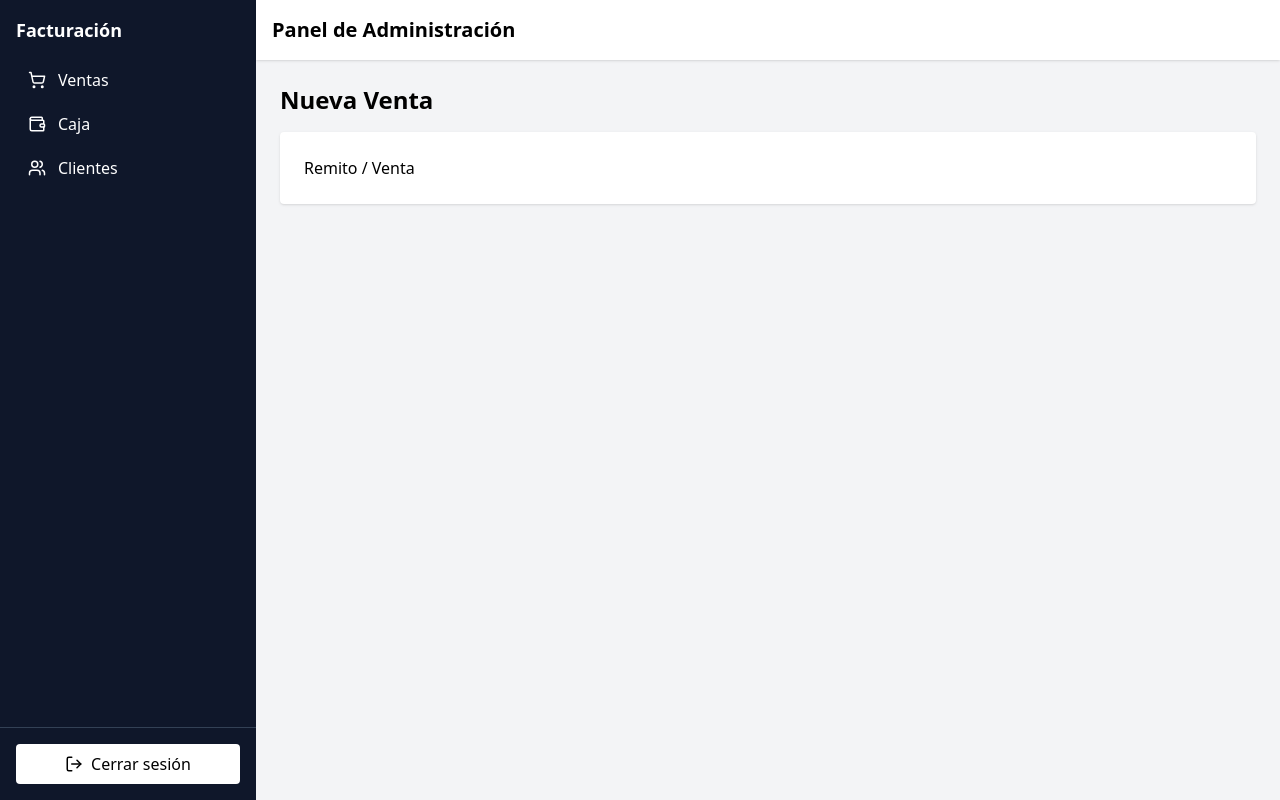
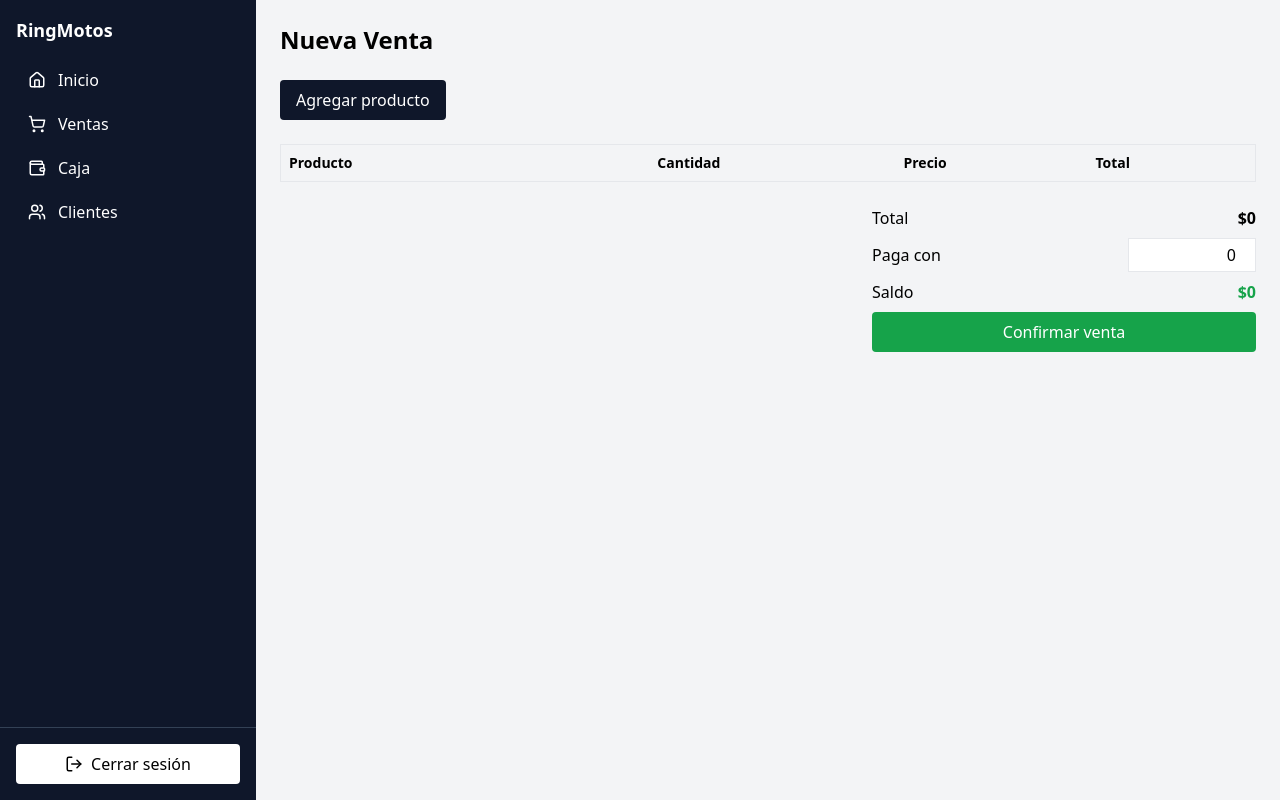
Before and after one commit to alanVelazquez14/front-ringmotos, a Next.js app: page /ventas in a window 1280 px wide. Built offline with nearby package versions, Linux system fonts and the light colour scheme.

Commit message:
feat:page ventas

```diff
--- a/src/app/(dashboard)/page.tsx
+++ b/src/app/(dashboard)/dashboard/page.tsx
@@ -1,7 +1,7 @@
 export default function Header() {
   return (
     <header className="bg-white shadow p-4 flex justify-between items-center">
-      <h1 className="text-xl font-bold">Panel de Administración</h1>
+      <h1 className="text-xl font-bold">Dashboard</h1>
       <div>
       </div>
     </header>
--- a/src/app/(dashboard)/layout.tsx
+++ b/src/app/(dashboard)/layout.tsx
@@ -1,5 +1,4 @@
 import Sidebar from "@/components/layout/Sidebar";
-import Header from "@/components/layout/Header";
 
 export default function DashboardLayout({
   children,
@@ -10,7 +9,6 @@ export default function DashboardLayout({
     <div className="flex h-screen bg-gray-100">
       <Sidebar />
       <div className="flex flex-col flex-1">
-        <Header />
         <main className="flex-1 overflow-y-auto p-6">{children}</main>
       </div>
     </div>
--- /dev/null
+++ b/src/app/(dashboard)/ventas/components/ItemsTable.tsx
@@ -0,0 +1,42 @@
+"use client";
+
+import { Trash2 } from "lucide-react";
+import { VentaItem } from "@/types/venta";
+
+interface Props {
+  items: VentaItem[];
+  onDelete: (id: string) => void;
+}
+
+export default function ItemsTable({ items, onDelete }: Props) {
+  return (
+    <table className="w-full text-sm border">
+      <thead className="bg-gray-100">
+        <tr>
+          <th className="p-2 text-left">Producto</th>
+          <th className="p-2">Cantidad</th>
+          <th className="p-2">Precio</th>
+          <th className="p-2">Total</th>
+          <th className="p-2"></th>
+        </tr>
+      </thead>
+      <tbody>
+        {items.map((item) => (
+          <tr key={item.id} className="border-t">
+            <td className="p-2">{item.nombre}</td>
+            <td className="p-2 text-center">{item.cantidad}</td>
+            <td className="p-2 text-right">${item.precio}</td>
+            <td className="p-2 text-right">
+              ${item.precio * item.cantidad}
+            </td>
+            <td className="p-2 text-center">
+              <button onClick={() => onDelete(item.id as string)}>
+                <Trash2 className="w-4 h-4 text-red-600" />
+              </button>
+            </td>
+          </tr>
+        ))}
+      </tbody>
+    </table>
+  );
+}
--- a/src/app/(dashboard)/ventas/page.tsx
+++ b/src/app/(dashboard)/ventas/page.tsx
@@ -1,13 +1,68 @@
+"use client";
+
+import { useVenta } from "@/hooks/useVenta";
+import ItemsTable from "./components/ItemsTable";
+
 export default function VentasPage() {
+  const {
+    items,
+    agregarItem,
+    eliminarItem,
+    total,
+    pago,
+    setPago,
+    saldo,
+  } = useVenta();
+
+  const addMockItem = () => {
+    agregarItem({
+      nombre: "Producto prueba",
+      precio: 1000,
+      cantidad: 1,
+    });
+  };
+
   return (
-    <div>
-      <h1 className="text-2xl font-semibold mb-4">
-        Nueva Venta
-      </h1>
+    <div className="space-y-6">
+      <h1 className="text-2xl font-bold">Nueva Venta</h1>
 
-      <div className="bg-white p-6 rounded shadow">
-        {/* Acá va el formulario de venta */}
-        Remito / Venta
+      <button
+        onClick={addMockItem}
+        className="bg-slate-900 text-white px-4 py-2 rounded"
+      >
+        Agregar producto
+      </button>
+
+      <ItemsTable items={items} onDelete={eliminarItem} />
+
+      <div className="max-w-sm space-y-2 ml-auto">
+        <div className="flex justify-between">
+          <span>Total</span>
+          <strong>${total}</strong>
+        </div>
+
+        <div className="flex justify-between items-center">
+          <span>Paga con</span>
+          <input
+            type="number"
+            value={pago}
+            onChange={(e) => setPago(Number(e.target.value))}
+            className="border p-1 w-32 text-right"
+          />
+        </div>
+
+        <div className="flex justify-between">
+          <span>Saldo</span>
+          <strong
+            className={saldo > 0 ? "text-red-600" : "text-green-600"}
+          >
+            ${saldo}
+          </strong>
+        </div>
+
+        <button className="w-full bg-green-600 text-white py-2 rounded">
+          Confirmar venta
+        </button>
       </div>
     </div>
   );
--- a/src/components/layout/Header.tsx
+++ /dev/null
@@ -1,10 +0,0 @@
-export default function Header() {
-  return (
-    <header className="bg-white shadow p-4 flex justify-between items-center">
-      <h1 className="text-xl font-bold">Panel de Administración</h1>
-      <div>
-        {/* Aquí podrías agregar elementos como perfil de usuario, notificaciones, etc. */}
-      </div>
-    </header>
-  );
-}
--- a/src/components/layout/Sidebar.tsx
+++ b/src/components/layout/Sidebar.tsx
@@ -2,9 +2,14 @@
 
 import Link from "next/link";
 import { useRouter } from "next/navigation";
-import { ShoppingCart, Wallet, Users, LogOut } from "lucide-react";
+import { ShoppingCart, Wallet, Users, LogOut, HomeIcon } from "lucide-react";
 
 const menuItems = [
+  {
+    label: "Inicio",
+    href: "/dashboard",
+    icon: HomeIcon,
+  },
   {
     label: "Ventas",
     href: "/ventas",
@@ -32,7 +37,7 @@ export default function Sidebar() {
 
   return (
     <aside className="w-64 bg-slate-900 text-white flex flex-col">
-      <div className="p-4 font-bold text-lg">Facturación</div>
+      <div className="p-4 font-bold text-lg">RingMotos</div>
 
       <nav className="flex-1 px-4 space-y-1">
         {menuItems.map((item) => {
--- /dev/null
+++ b/src/hooks/useVenta.ts
@@ -0,0 +1,34 @@
+"use client";
+
+import { useState } from "react";
+import { VentaItem } from "@/types/venta";
+
+export function useVenta() {
+  const [items, setItems] = useState<VentaItem[]>([]);
+  const [pago, setPago] = useState(0);
+
+  const agregarItem = (item: VentaItem) => {
+    setItems((prev) => [...prev, item]);
+  };
+
+  const eliminarItem = (id: string) => {
+    setItems((prev) => prev.filter((i) => i.id !== id));
+  };
+
+  const total = items.reduce(
+    (acc, item) => acc + item.precio * item.cantidad,
+    0
+  );
+
+  const saldo = total - pago;
+
+  return {
+    items,
+    pago,
+    setPago,
+    total,
+    saldo,
+    agregarItem,
+    eliminarItem,
+  };
+}
--- /dev/null
+++ b/src/types/venta.ts
@@ -0,0 +1,13 @@
+export interface VentaItem {
+  id?: string;
+  nombre: string;
+  precio: number;
+  cantidad: number;
+}
+
+export interface Venta {
+  cliente?: string;
+  items: VentaItem[];
+  total: number;
+  pago: number;
+}
```
